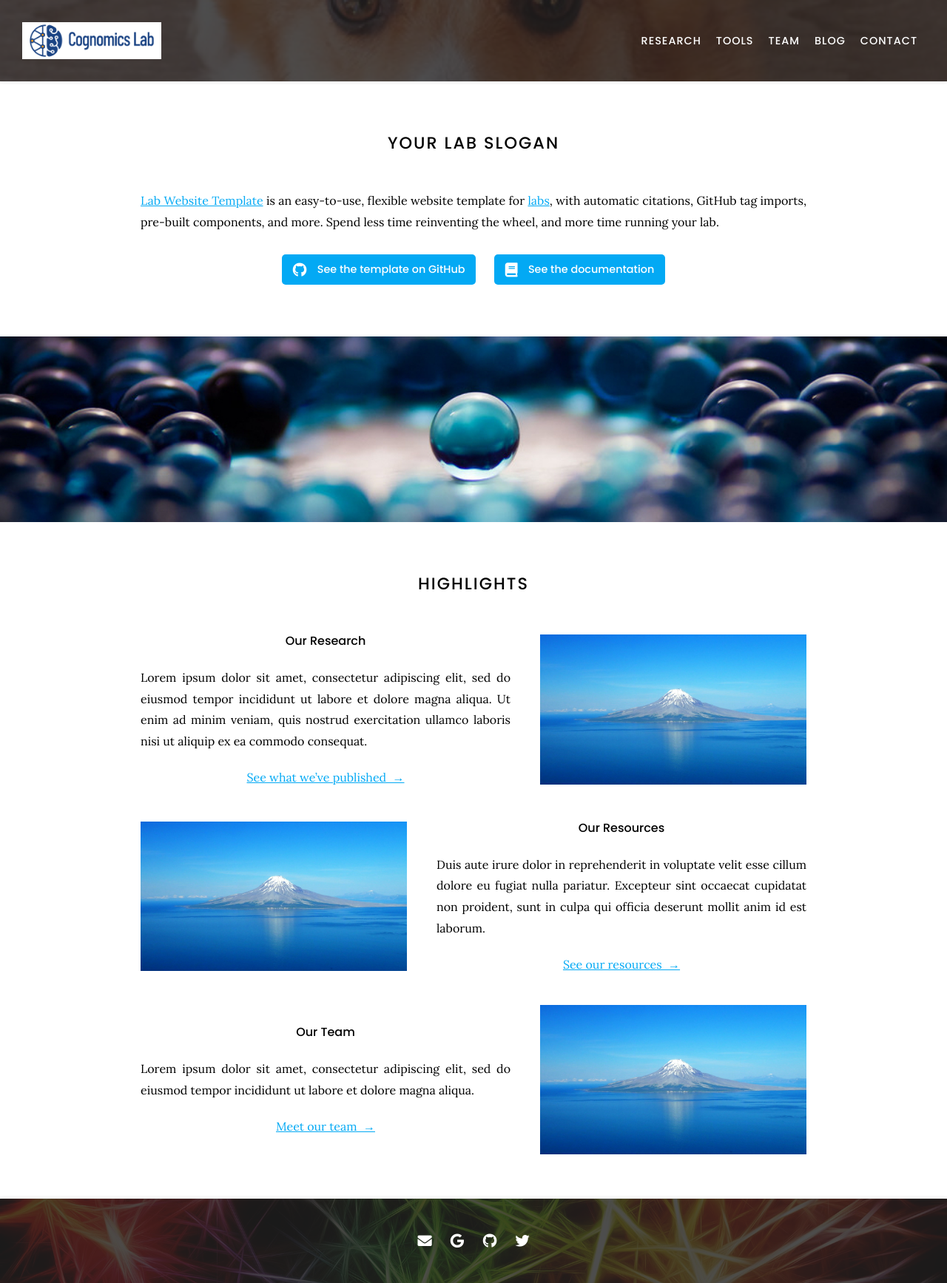
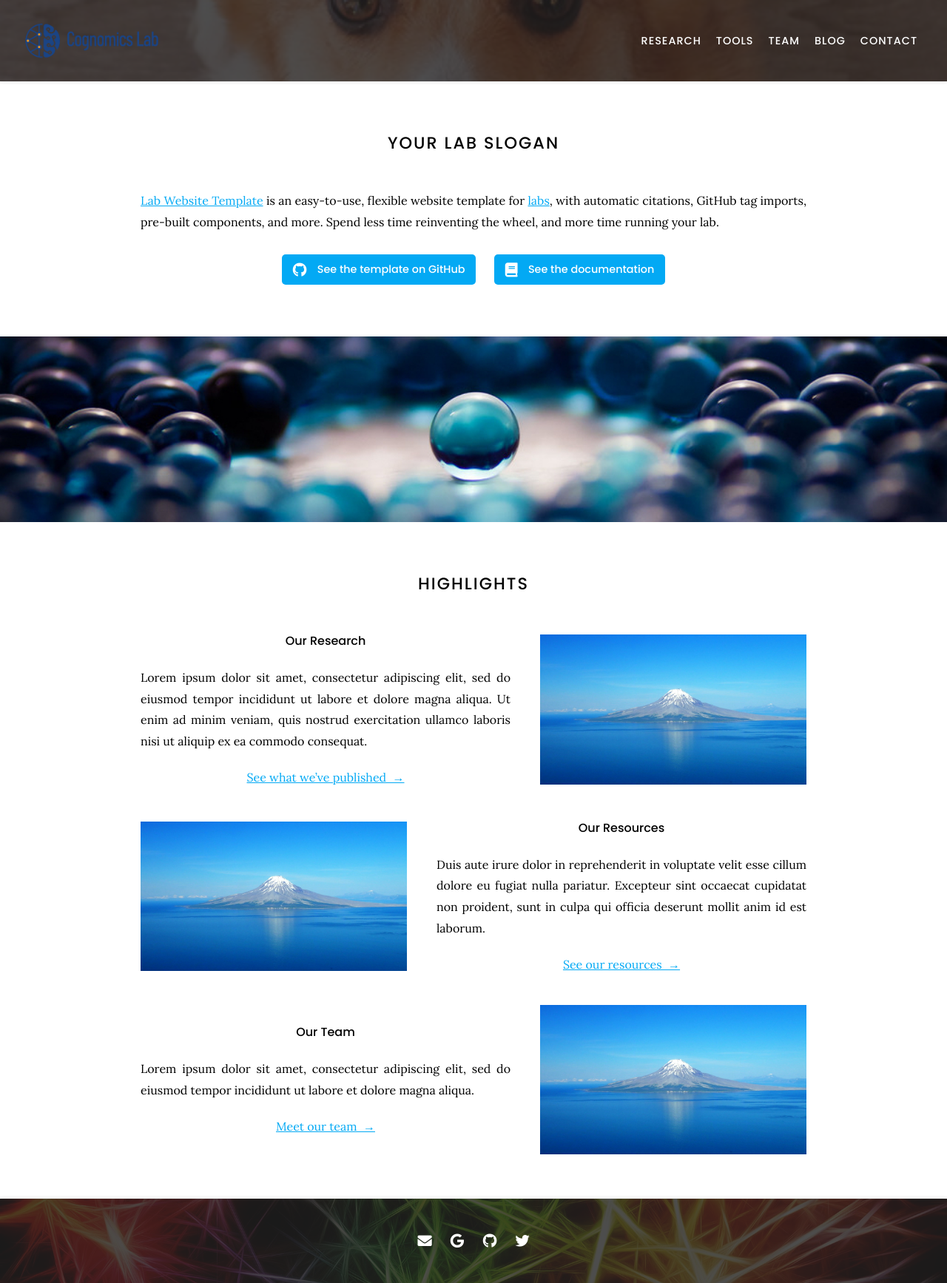
Before and after one commit to cognomicslab/cognomicslab.github.io, a Jekyll site: the page built from index.md, in a window 1280 px wide. Shown: the whole page at 74% size. Built offline with Jekyll 4.4.1, drawn with Linux system fonts in a browser that asks for light colours; nearby versions of some CDN libraries.

Commit message:
Update _config.yaml

```diff
--- a/_config.yaml
+++ b/_config.yaml
@@ -3,7 +3,7 @@
 # site properties and page defaults
 title:
 description: Team, Research, Tools and more from the Kong Lab.
-logo: images/cl.jpg
+logo: images/cl.png
 header: images/member.jpg
 footer: images/intro-bg.jpg
 baseurl: ""
```
